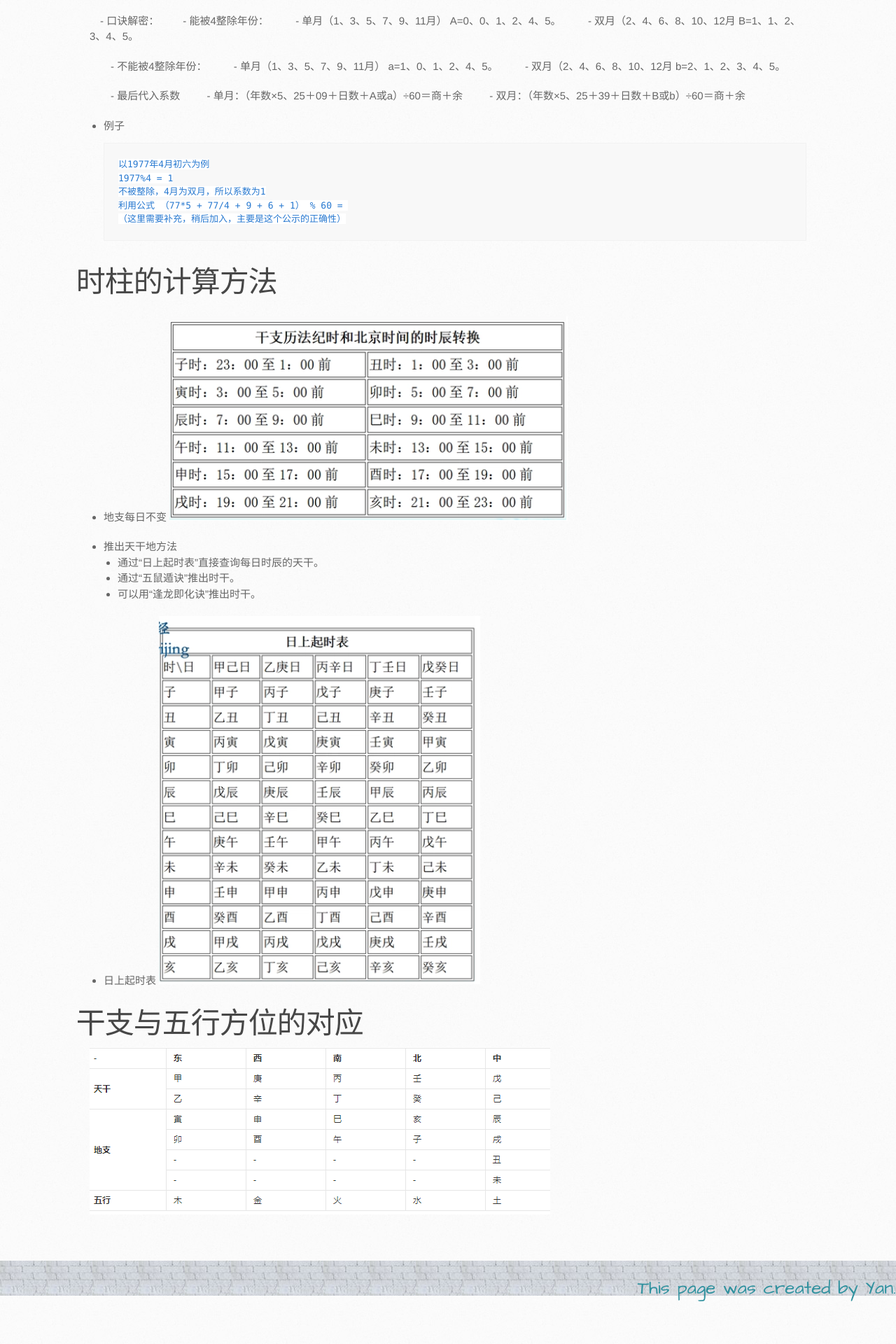
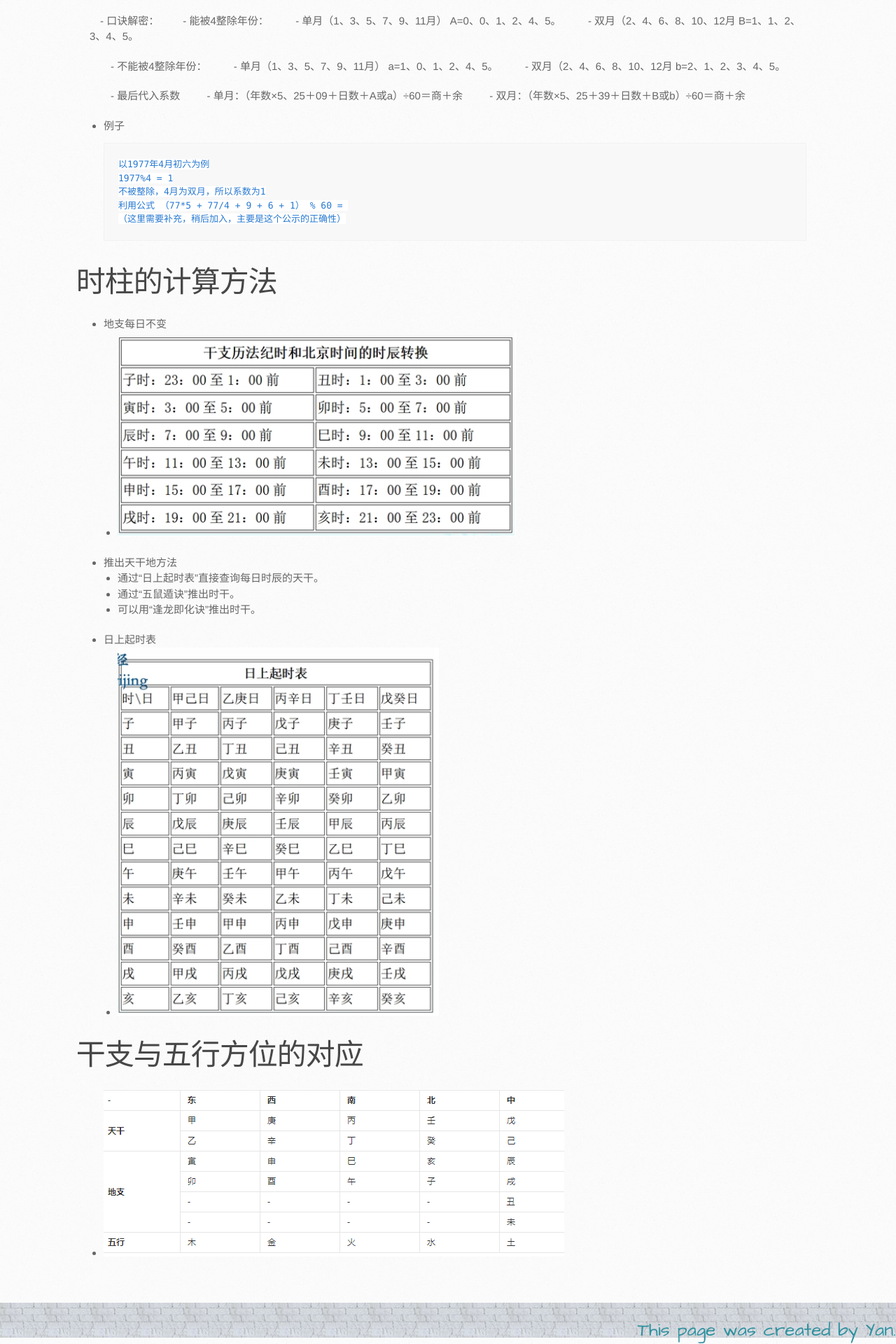
Before and after one commit to itcraftme/itcraftme, a Jekyll site: the page built from docs/me/tiangandizhi.md, in a window 1280 px wide. Shown: the part 1559-3479 px from the top of the page at 70% size. Built offline with Jekyll 4.4.1, drawn with Linux system fonts in a browser that asks for light colours; our own code applies the rules of GitHub Pages for plain Markdown files; before the commit the page ends 3419 px from its top, so only the background shows below that.

Commit message:
Update tiangandizhi.md

```diff
--- a/docs/me/tiangandizhi.md
+++ b/docs/me/tiangandizhi.md
@@ -68,14 +68,14 @@
 
 # 时柱的计算方法
  - 地支每日不变
-    ![image](./images/rizhu.png)
+    -   ![image](./images/rizhu.png)
 
  - 推出天干地方法
     -  通过“日上起时表”直接查询每日时辰的天干。
     -  通过“五鼠遁诀”推出时干。
     -  可以用“逢龙即化诀”推出时干。
  - 日上起时表
-    ![image](./images/rishangqishitable.png)
+   -   ![image](./images/rishangqishitable.png)
 
 # 干支与五行方位的对应
-  ![Image](./images/tiangandizhi.png)
+  -   ![Image](./images/tiangandizhi.png)
```
